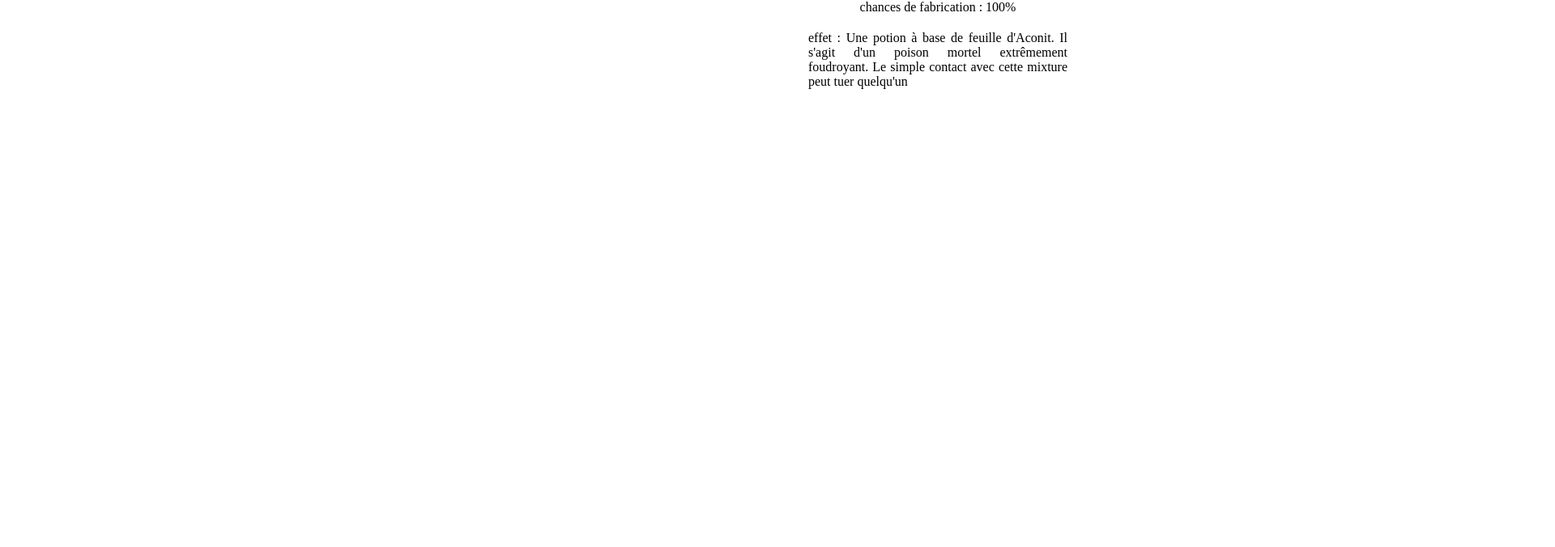
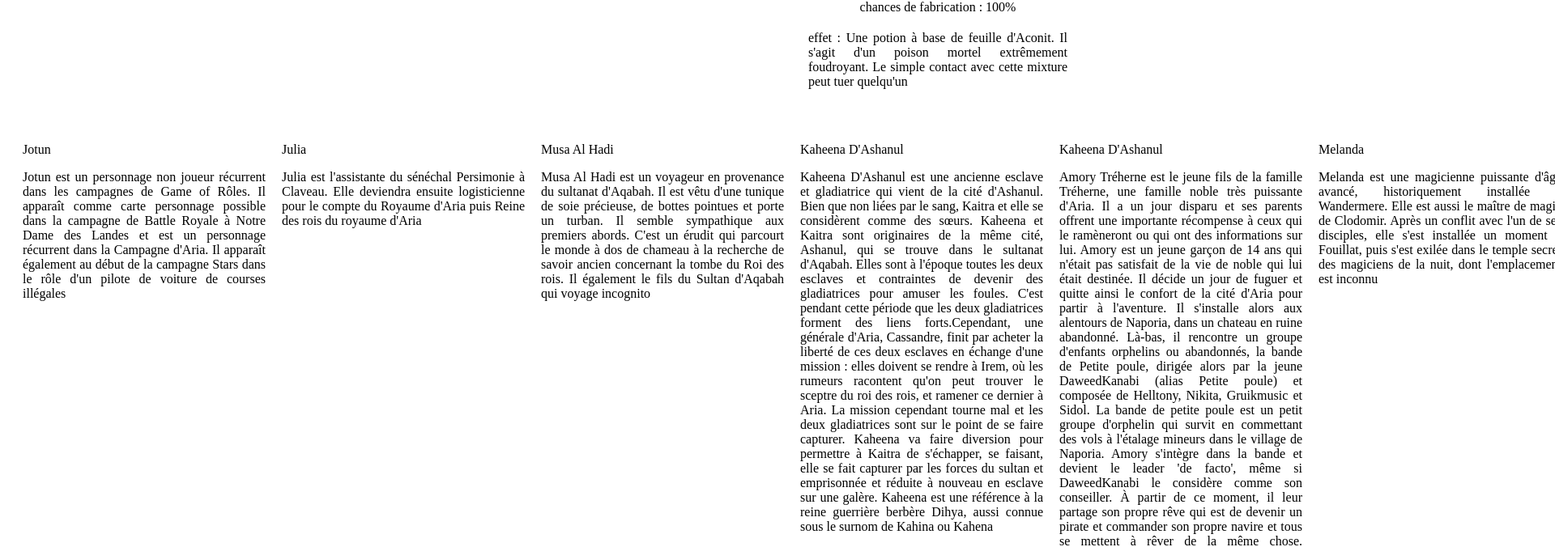
Before and after one commit to peacepilou/AriaGameOfRoles, an Angular app: page / in a window 1280 px wide. Shown: the part 7916-8592 px from the top of the page at 81% size, 1920 px wide, since content can reach past the window. Before the commit the page ends 8064 px from the top, so only its background shows below. Built offline with nearby package versions, Linux system fonts and the light colour scheme.

Commit message:
work in progress pnj

```diff
--- a/src/app/pages/personnages/personnages.component.html
+++ b/src/app/pages/personnages/personnages.component.html
@@ -3,3 +3,8 @@
     <app-pj [pj]= pjs[i]></app-pj>
   </div>
 </div>
+<div *ngIf="pnjs">
+  <div *ngFor="let pnj of pnjs, index as i">
+    <app-pnj [pnj]= pnjs[i]></app-pnj>
+  </div>
+</div>
--- a/src/app/pages/personnages/personnages.component.ts
+++ b/src/app/pages/personnages/personnages.component.ts
@@ -2,6 +2,7 @@ import { Component, OnInit } from '@angular/core';
 import { Personnages, Personnage, PersonnagesJoueur } from 'src/app/models/Personages';
 import { PlayerService } from 'src/app/shared/player.service';
 import { PJ } from 'src/app/models/PJ1';
+import { PNJ, PersonnagesNonjoueur, Pnj } from 'src/app/models/PNJ';
 
 @Component({
   selector: 'app-personnages',
@@ -12,7 +13,9 @@ export class PersonnagesComponent implements OnInit {
   playersJson: Personnages;
   personnages: Personnage[];
   pjs: PersonnagesJoueur[];
+  pnjs: PersonnagesNonjoueur[];
   pj: PJ[];
+  pnj: Pnj[];
 
   constructor(private service: PlayerService) { }
 
@@ -22,6 +25,8 @@ export class PersonnagesComponent implements OnInit {
       this.personnages = this.playersJson.personnages;
       this.pjs = this.personnages[0]["personnages joueurs"];
       this.pj = this.personnages[0]["personnages joueurs"][0]["pj"];
+      this.pnjs = this.personnages[1]["personnages non-joueurs"];
+      this.pnj = this.personnages[1]["personnages non-joueurs"][0]["pnj"];
     });
   }
 }
--- a/src/app/pages/personnages/pnj/pnj.component.html
+++ b/src/app/pages/personnages/pnj/pnj.component.html
@@ -1 +1,2 @@
-<p>pnj works!</p>
+  <p>{{nom}}</p>
+  <p>{{biographie}}</p>
--- a/src/app/pages/personnages/pnj/pnj.component.ts
+++ b/src/app/pages/personnages/pnj/pnj.component.ts
@@ -1,15 +1,26 @@
-import { Component, OnInit } from '@angular/core';
+import { Component, OnChanges, Input } from '@angular/core';
+import { PersonnagesNonjoueur, Pnj } from 'src/app/models/PNJ';
+import { Surnoms } from 'src/app/models/PJ1';
 
 @Component({
   selector: 'app-pnj',
   templateUrl: './pnj.component.html',
   styleUrls: ['./pnj.component.scss']
 })
-export class PnjComponent implements OnInit {
+export class PnjComponent implements OnChanges {
 
+  @Input() pnj: PersonnagesNonjoueur[];
+  nom: string;
+  biographie: string;
+  surnoms: Surnoms;
   constructor() { }
 
-  ngOnInit(): void {
+  ngOnChanges(): void {
+    this.nom = this.pnj["pnj"][0]["nom"]
+    this.biographie = this.pnj["pnj"][0]["biographie"]
+    if(this.pnj["pnj"][0]["surnoms"] !== undefined){
+    this.surnoms = this.pnj["pnj"][0]["surnoms"]
+    console.log(this.surnoms)}
   }
 
 }
```
Also changed, not shown: src/app/models/PNJ.ts (+12 -0 lines), src/assets/players.json.
